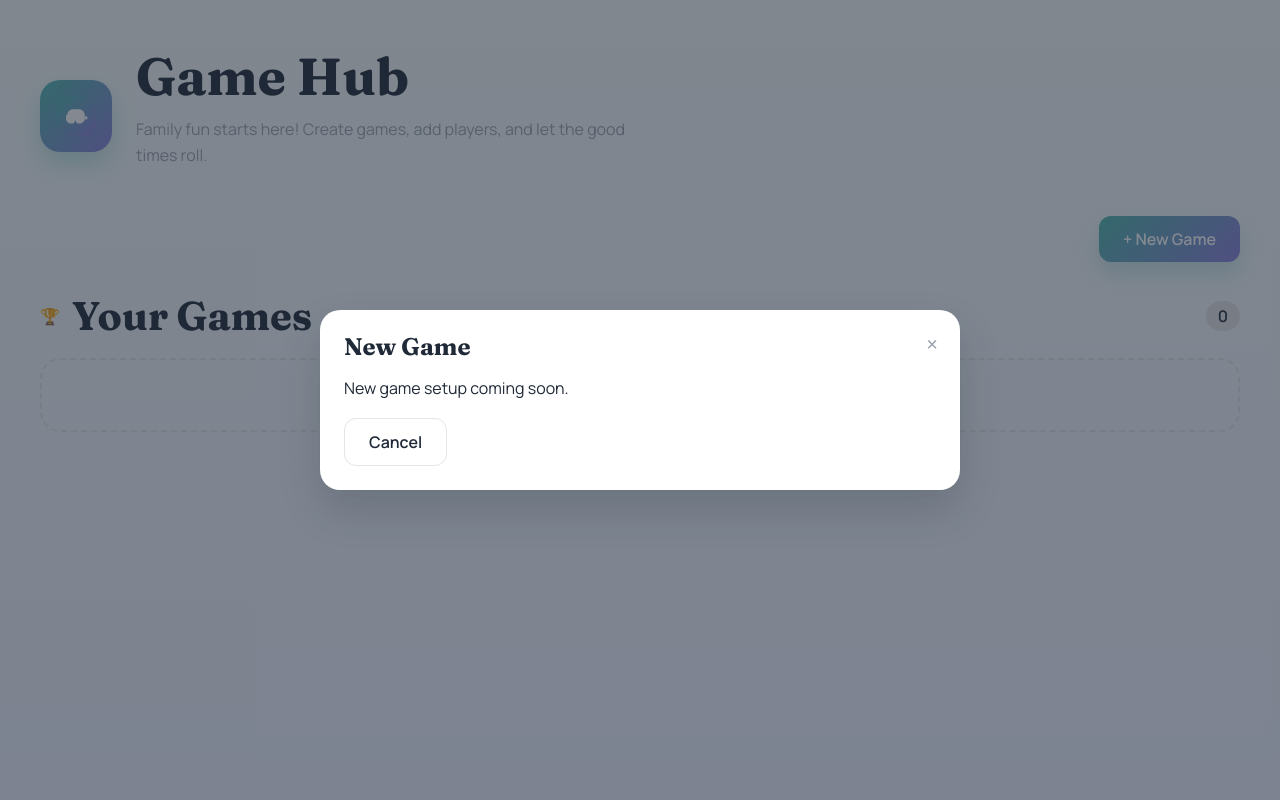
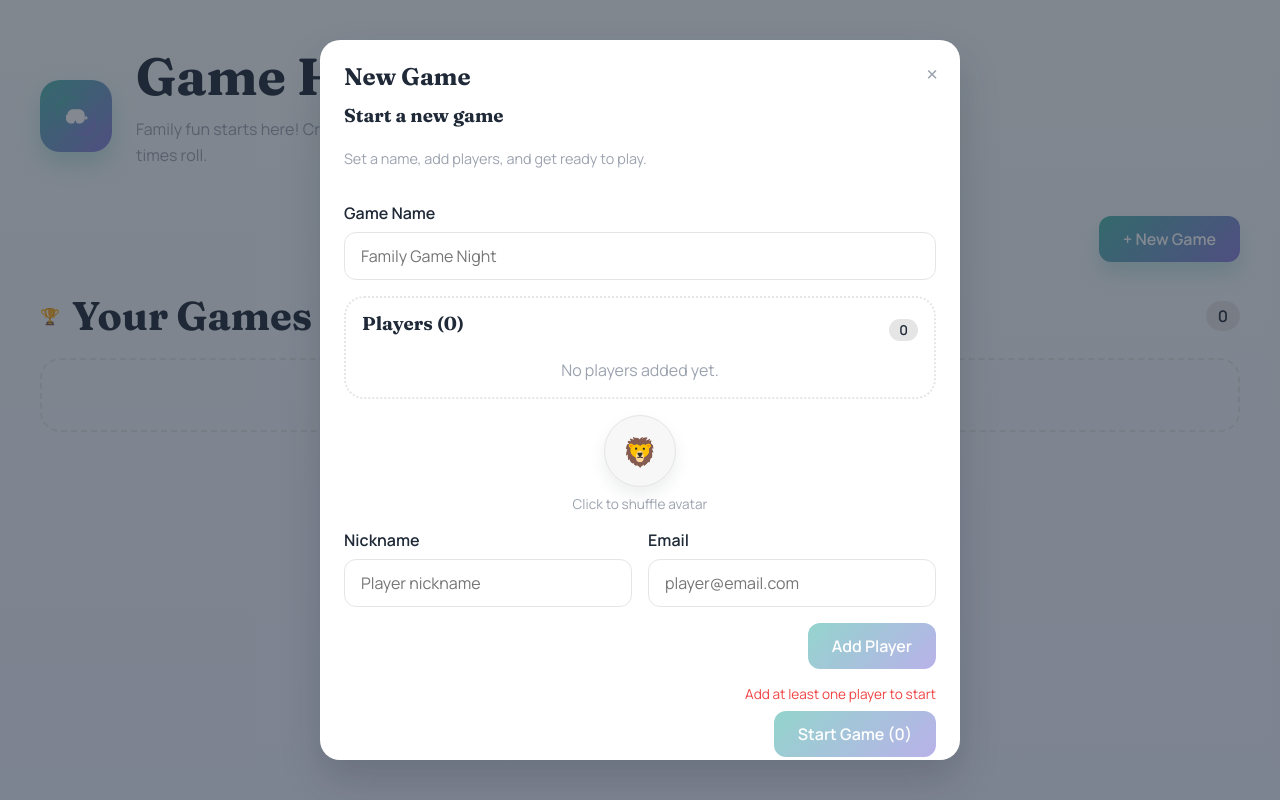
Before and after one commit to Axian-Inc/ffthh-game-of-life, a React (Vite) app in the folder src/ui/: page / in a window 1280 px wide. Both pictures are taken after a click on the button "+ New Game". Built offline with nearby package versions, Linux system fonts and the light colour scheme.

Commit message:
STORY-014 build NewGameForm

```diff
--- a/src/ui/src/components/Button/Button.jsx
+++ b/src/ui/src/components/Button/Button.jsx
@@ -17,6 +17,7 @@ function Button({
   variant = 'primary',
   size = 'medium',
   disabled = false,
+  type = 'button',
   icon,
   children,
   className = '',
@@ -35,7 +36,7 @@ function Button({
 
   return (
     <button
-      type="button"
+      type={type}
       className={combinedClassName}
       disabled={disabled}
       {...props}
@@ -50,6 +51,7 @@ Button.propTypes = {
   variant: PropTypes.oneOf(['primary', 'secondary', 'danger']),
   size: PropTypes.oneOf(['small', 'medium', 'large']),
   disabled: PropTypes.bool,
+  type: PropTypes.oneOf(['button', 'submit', 'reset']),
   icon: PropTypes.node,
   children: PropTypes.node,
   className: PropTypes.string,
--- a/src/ui/src/components/NewGameForm/NewGameForm.jsx
+++ b/src/ui/src/components/NewGameForm/NewGameForm.jsx
@@ -1,20 +1,89 @@
+import { useMemo, useState } from 'react';
 import PropTypes from 'prop-types';
+import Input from '../Input/Input.jsx';
+import PlayerForm from '../PlayerForm/PlayerForm.jsx';
+import PlayerList from '../PlayerList/PlayerList.jsx';
 import Button from '../Button/Button.jsx';
+import { validateGameName } from '../../utils/validation.js';
+import styles from './NewGameForm.module.css';
 
-function NewGameForm({ onCancel }) {
+const createId = () => {
+  if (globalThis.crypto && globalThis.crypto.randomUUID) {
+    return globalThis.crypto.randomUUID();
+  }
+  return `id-${Date.now()}-${Math.random().toString(16).slice(2)}`;
+};
+
+function NewGameForm({ onCreateGame, onCancel }) {
+  const [gameName, setGameName] = useState('');
+  const [players, setPlayers] = useState([]);
+  const [nameTouched, setNameTouched] = useState(false);
+
+  const gameNameError = useMemo(() => validateGameName(gameName), [gameName]);
+  const canStart = players.length > 0 && !gameNameError;
+
+  const handleAddPlayer = (player) => {
+    setPlayers((prev) => [...prev, { ...player, id: createId() }]);
+  };
+
+  const handleRemovePlayer = (id) => {
+    setPlayers((prev) => prev.filter((player) => player.id !== id));
+  };
+
+  const handleSubmit = (event) => {
+    event.preventDefault();
+    setNameTouched(true);
+
+    if (!canStart) {
+      return;
+    }
+
+    onCreateGame({
+      name: gameName.trim(),
+      players,
+    });
+
+    setGameName('');
+    setPlayers([]);
+    setNameTouched(false);
+  };
+
   return (
-    <div>
-      <p>New game setup coming soon.</p>
-      {onCancel && (
-        <Button variant="secondary" onClick={onCancel}>
-          Cancel
+    <form className={styles.form} onSubmit={handleSubmit}>
+      <div className={styles.header}>
+        <h3>Start a new game</h3>
+        <p className={styles.tagline}>Set a name, add players, and get ready to play.</p>
+      </div>
+      <Input
+        label="Game Name"
+        placeholder="Family Game Night"
+        value={gameName}
+        onChange={(event) => setGameName(event.target.value)}
+        onBlur={() => setNameTouched(true)}
+        error={nameTouched ? gameNameError : ''}
+        required
+      />
+      <PlayerList players={players} onRemovePlayer={handleRemovePlayer} />
+      <PlayerForm onAddPlayer={handleAddPlayer} />
+      <div className={styles.footer}>
+        {players.length === 0 && (
+          <span className={styles.helper}>Add at least one player to start</span>
+        )}
+        <Button type="submit" disabled={!canStart}>
+          Start Game ({players.length})
         </Button>
-      )}
-    </div>
+        {onCancel && (
+          <Button variant="secondary" type="button" onClick={onCancel}>
+            Cancel
+          </Button>
+        )}
+      </div>
+    </form>
   );
 }
 
 NewGameForm.propTypes = {
+  onCreateGame: PropTypes.func.isRequired,
   onCancel: PropTypes.func,
 };
 
--- /dev/null
+++ b/src/ui/src/components/NewGameForm/NewGameForm.module.css
@@ -0,0 +1,28 @@
+.form {
+  display: flex;
+  flex-direction: column;
+  gap: var(--space-4);
+}
+
+.header {
+  display: flex;
+  flex-direction: column;
+  gap: var(--space-2);
+}
+
+.tagline {
+  color: var(--color-neutral-gray-400);
+  font-size: 0.9rem;
+}
+
+.footer {
+  display: flex;
+  flex-direction: column;
+  gap: var(--space-2);
+  align-items: flex-end;
+}
+
+.helper {
+  font-size: 0.85rem;
+  color: #ef4444;
+}
--- a/src/ui/src/components/PlayerForm/PlayerForm.jsx
+++ b/src/ui/src/components/PlayerForm/PlayerForm.jsx
@@ -17,8 +17,7 @@ function PlayerForm({ onAddPlayer }) {
   const emailError = useMemo(() => validateEmail(email), [email]);
   const isValid = !nicknameError && !emailError;
 
-  const handleSubmit = (event) => {
-    event.preventDefault();
+  const handleSubmit = () => {
     if (!isValid) {
       return;
     }
@@ -38,7 +37,7 @@ function PlayerForm({ onAddPlayer }) {
   const showEmailError = touched.email ? emailError : '';
 
   return (
-    <form className={styles.form} onSubmit={handleSubmit}>
+    <div className={styles.form}>
       <AvatarPicker selectedAvatar={avatar} onAvatarChange={setAvatar} />
       <div className={styles.row}>
         <Input
@@ -48,7 +47,6 @@ function PlayerForm({ onAddPlayer }) {
           onChange={(event) => setNickname(event.target.value)}
           onBlur={() => setTouched((prev) => ({ ...prev, nickname: true }))}
           error={showNicknameError}
-          required
         />
         <Input
           type="email"
@@ -58,15 +56,14 @@ function PlayerForm({ onAddPlayer }) {
           onChange={(event) => setEmail(event.target.value)}
           onBlur={() => setTouched((prev) => ({ ...prev, email: true }))}
           error={showEmailError}
-          required
         />
       </div>
       <div className={styles.actions}>
-        <Button type="submit" disabled={!isValid}>
+        <Button type="button" disabled={!isValid} onClick={handleSubmit}>
           Add Player
         </Button>
       </div>
-    </form>
+    </div>
   );
 }
 
--- a/src/ui/src/pages/GameHub/GameHub.jsx
+++ b/src/ui/src/pages/GameHub/GameHub.jsx
@@ -7,6 +7,13 @@ import NewGameForm from '../../components/NewGameForm/NewGameForm.jsx';
 import styles from './GameHub.module.css';
 
 const STORAGE_KEY = 'gameHubGames';
+
+const createId = () => {
+  if (globalThis.crypto && globalThis.crypto.randomUUID) {
+    return globalThis.crypto.randomUUID();
+  }
+  return `id-${Date.now()}-${Math.random().toString(16).slice(2)}`;
+};
 
 function GameHub() {
   const [games, setGames] = useState([]);
@@ -26,6 +33,26 @@ function GameHub() {
     }
   }, []);
 
+  const handleCreateGame = (game) => {
+    const now = new Date().toISOString();
+    const nextGame = {
+      id: createId(),
+      name: game.name,
+      players: game.players,
+      status: 'active',
+      createdAt: now,
+      lastActive: now,
+    };
+    const nextGames = [nextGame, ...games];
+    setGames(nextGames);
+    try {
+      window.localStorage.setItem(STORAGE_KEY, JSON.stringify(nextGames));
+    } catch (error) {
+      // Ignore storage errors for now.
+    }
+    setShowNewGame(false);
+  };
+
   return (
     <main className={styles.page}>
       <Header />
@@ -34,7 +61,7 @@ function GameHub() {
       </div>
       <GameList games={games} onResumeGame={() => {}} onDeleteGame={() => {}} />
       <Modal isOpen={showNewGame} onClose={() => setShowNewGame(false)} title="New Game">
-        <NewGameForm onCancel={() => setShowNewGame(false)} />
+        <NewGameForm onCreateGame={handleCreateGame} onCancel={() => setShowNewGame(false)} />
       </Modal>
     </main>
   );
--- a/src/ui/src/utils/validation.js
+++ b/src/ui/src/utils/validation.js
@@ -26,4 +26,15 @@ const validateEmail = (value) => {
   return '';
 };
 
-export { validateNickname, validateEmail };
+const validateGameName = (value) => {
+  const trimmed = value.trim();
+  if (!trimmed) {
+    return 'Game name is required';
+  }
+  if (trimmed.length < 3 || trimmed.length > 50) {
+    return 'Game name must be 3-50 characters';
+  }
+  return '';
+};
+
+export { validateNickname, validateEmail, validateGameName };
```
Also changed, not shown: 1 other file (tests, documents, lock files or other folders).
